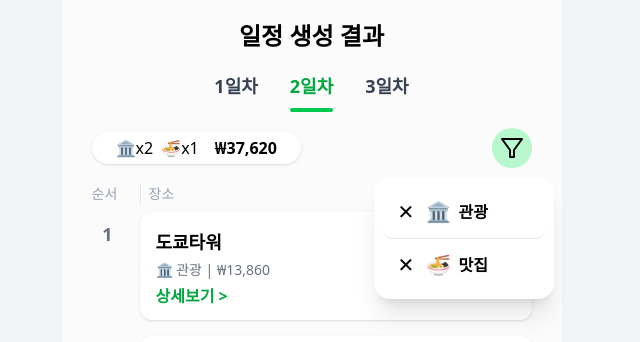
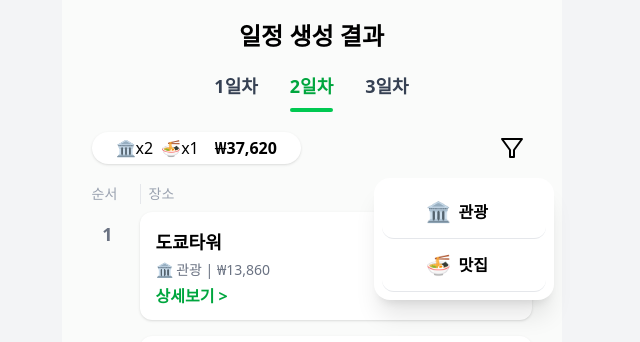
Before and after one commit to CSID-DGU/2025-1-CSC4004-1-9-YumYumGuide, a Next.js app in the folder frontend/: page /schedule/result in a window 1280 px wide. Both pictures are taken after a click on the button 832 px from the left and 148 px from the top of the page. Shown: the top 342 px of the page, without its empty margins (321-961 px from the left). Built offline with nearby package versions, Linux system fonts and the light colour scheme.

Commit message:
style: 일정 생성 결과 css 수정

```diff
--- a/frontend/src/app/schedule/result/page.tsx
+++ b/frontend/src/app/schedule/result/page.tsx
@@ -119,7 +119,7 @@ export default function ScheduleResult() {
         <div className="flex items-center gap-2">
           <button
             ref={filterBtnRef}
-            className="bg-green-200 rounded-full w-10 h-10 flex items-center justify-center text-2xl"
+            className="w-10 h-10 flex items-center justify-center text-2xl"
             onClick={handleFilterBtnClick}
           >
             <svg width="24" height="24" fill="none" stroke="currentColor" strokeWidth="2" strokeLinecap="round" strokeLinejoin="round" className="feather feather-filter"><polygon points="22 3 2 3 10 14 10 21 14 21 14 14 22 3"></polygon></svg>
@@ -134,10 +134,9 @@ export default function ScheduleResult() {
         >
           {categories.map((cat, idx) => (
             <div
-              key={cat.key}
-              className={`flex items-center px-4 py-3 cursor-pointer rounded-xl transition
+              key={idx}
+              className={`flex items-center px-4 py-3 cursor-pointer rounded-xl transition border-b border-gray-200
                 ${activeFilters.includes(cat.key) ? 'bg-gray-100' : ''}
-                ${idx !== categories.length - 1 ? 'border-b border-gray-200' : ''}
               `}
               onClick={() =>
                 setActiveFilters(filters =>
@@ -148,7 +147,7 @@ export default function ScheduleResult() {
               }
             >
               <span className="text-xl w-5 mr-2">
-                {activeFilters.includes(cat.key) ? '✓' : '✕'}
+                {activeFilters.includes(cat.key) ? '✓' : ''}
               </span>
               <span className="text-xl mr-2">{cat.icon}</span>
               <span className="font-semibold">{cat.key}</span>
```
